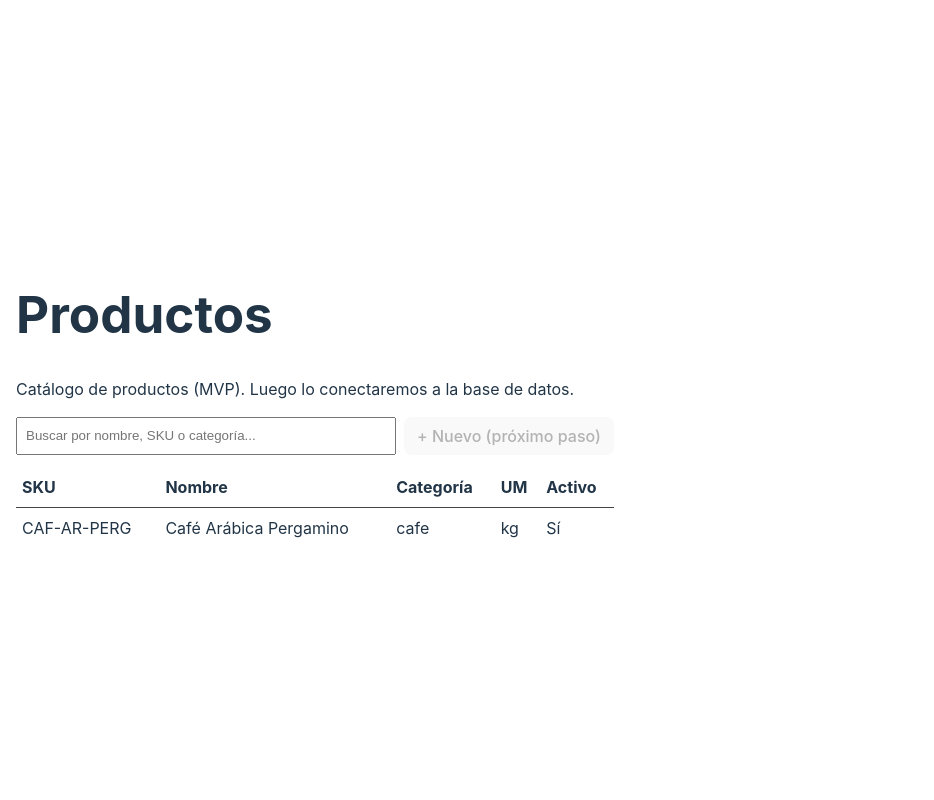
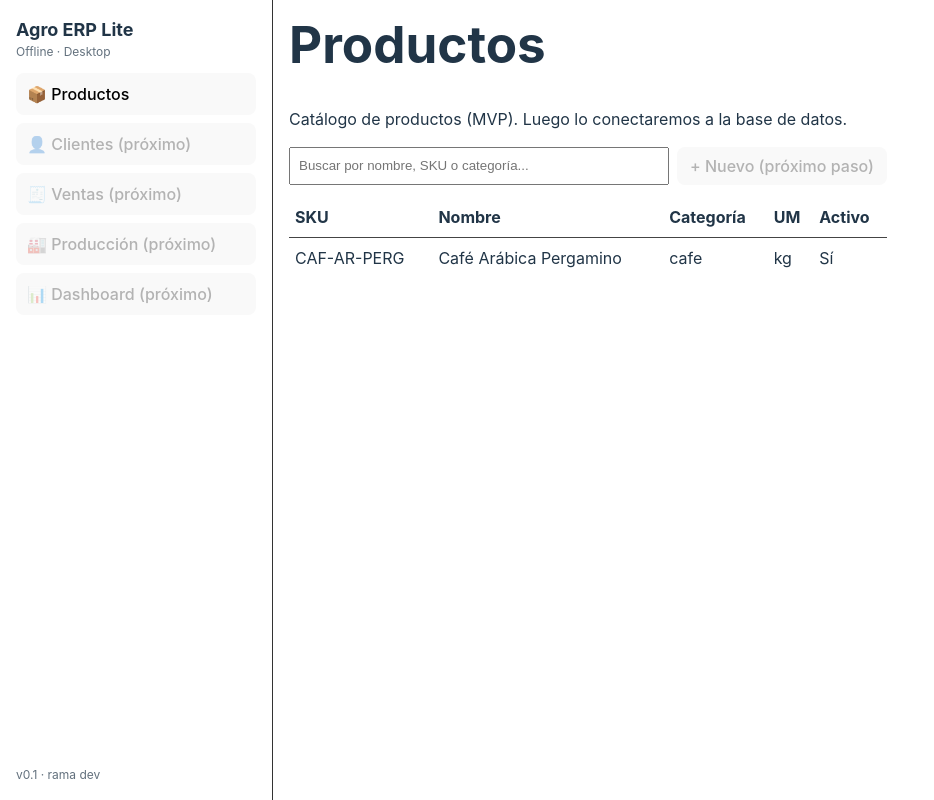
Before and after one commit to Calgua10/agro-erp-lite, a React (Vite) app: page / in a window 1280 px wide. Shown: the whole page, without its empty margins (0-934 px from the left). Built offline with nearby package versions, Linux system fonts and the light colour scheme.

Commit message:
feat: agrega layout base con sidebar

```diff
--- /dev/null
+++ b/src/components/Layout.tsx
@@ -0,0 +1,56 @@
+import { ReactNode } from "react";
+
+type Props = {
+  title?: string;
+  children: ReactNode;
+};
+
+export default function Layout({ title, children }: Props) {
+  return (
+    <div style={{ display: "flex", height: "100vh" }}>
+      {/* Sidebar */}
+      <aside
+        style={{
+          width: 240,
+          borderRight: "1px solid #333",
+          padding: 16,
+          display: "flex",
+          flexDirection: "column",
+          gap: 12,
+        }}
+      >
+        <div>
+          <div style={{ fontWeight: 700, fontSize: 18 }}>Agro ERP Lite</div>
+          <div style={{ opacity: 0.7, fontSize: 12 }}>Offline · Desktop</div>
+        </div>
+
+        <nav style={{ display: "flex", flexDirection: "column", gap: 8 }}>
+          {/* Por ahora son “botones” sin router */}
+          <button style={{ textAlign: "left", padding: 10 }}>📦 Productos</button>
+          <button style={{ textAlign: "left", padding: 10 }} disabled>
+            👤 Clientes (próximo)
+          </button>
+          <button style={{ textAlign: "left", padding: 10 }} disabled>
+            🧾 Ventas (próximo)
+          </button>
+          <button style={{ textAlign: "left", padding: 10 }} disabled>
+            🏭 Producción (próximo)
+          </button>
+          <button style={{ textAlign: "left", padding: 10 }} disabled>
+            📊 Dashboard (próximo)
+          </button>
+        </nav>
+
+        <div style={{ marginTop: "auto", opacity: 0.7, fontSize: 12 }}>
+          v0.1 · rama dev
+        </div>
+      </aside>
+
+      {/* Main */}
+      <main style={{ flex: 1, padding: 16 }}>
+        {title && <h1 style={{ marginTop: 0 }}>{title}</h1>}
+        {children}
+      </main>
+    </div>
+  );
+}
--- a/src/pages/ProductsPage.tsx
+++ b/src/pages/ProductsPage.tsx
@@ -1,5 +1,6 @@
 import { useMemo, useState } from "react";
 import type { Product } from "../types/product";
+import Layout from "../components/Layout";
 
 const demoProducts: Product[] = [
   {
@@ -27,8 +28,7 @@ export default function ProductsPage() {
   }, [products, query]);
 
 return (
-    <div style={{ padding: 16 }}>
-      <h1>Productos</h1>
+  <Layout title="Productos">
     <p>Catálogo de productos (MVP). Luego lo conectaremos a la base de datos.</p>
 
     <div style={{ display: "flex", gap: 8, margin: "12px 0" }}>
@@ -79,6 +79,6 @@ export default function ProductsPage() {
         )}
       </tbody>
     </table>
-    </div>
+  </Layout>
 );
 }
```
Lines whose indentation alone changed are shown as unchanged.
